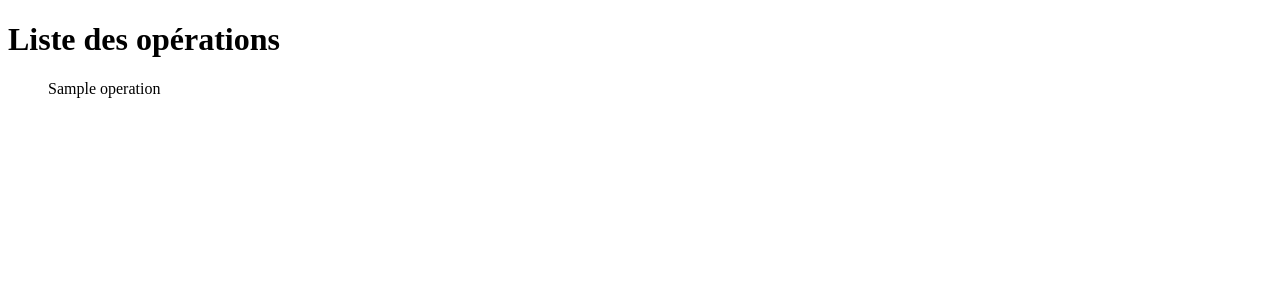
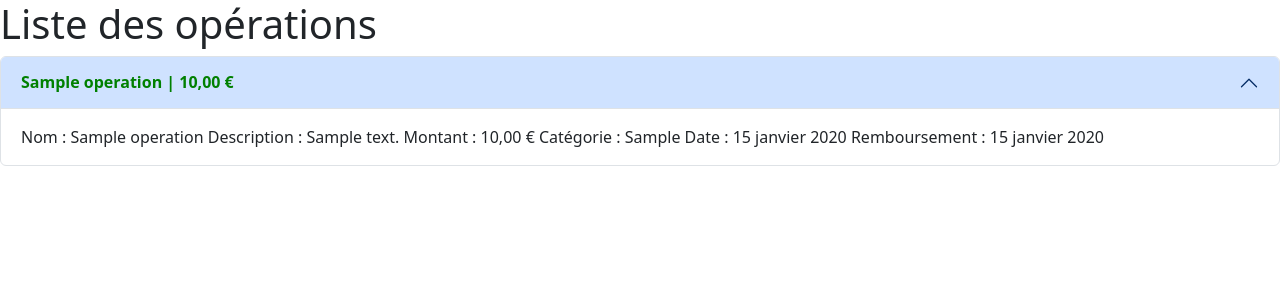
Before and after one commit to thomas-cvt/note-de-frais, a Django app: template note_de_frais/operations/templates/index.html in a window 1280 px wide. Shown: the top 300 px of the page. Run offline with Django 4.2, Linux system fonts and the light colour scheme; the template is opened without the code that fills it: values that come from a table or form of the project are taken from there, others are empty; tables that the repository leaves empty hold one stand-in row (values such as "Sample post"); some libraries are stand-ins or nearby versions.

Commit message:
Ajout alias, action remoursement et bootstrap

```diff
--- a/note_de_frais/note_de_frais/settings.py
+++ b/note_de_frais/note_de_frais/settings.py
@@ -37,7 +37,8 @@ INSTALLED_APPS = [
     'django.contrib.sessions',
     'django.contrib.messages',
     'django.contrib.staticfiles',
-    'operations'
+    'operations',
+    'bootstrap5',
 ]
 
 MIDDLEWARE = [
--- /dev/null
+++ b/note_de_frais/operations/actions.py
@@ -0,0 +1,6 @@
+from datetime import datetime
+from django.contrib import admin
+
+@admin.action(description="Marquer comme remboursé")
+def mark_refunded(modeladmin, request, queryset):
+    queryset.update(refunded=datetime.now())
--- a/note_de_frais/operations/admin.py
+++ b/note_de_frais/operations/admin.py
@@ -1,9 +1,11 @@
 from django.contrib import admin
 from .models import Operation
+from .actions import mark_refunded
 
 # Register your models here.
 
 class OperationAdmin(admin.ModelAdmin):
     list_display = ("name", "amount", "date", "refunded")
+    actions = [mark_refunded]
 
 admin.site.register(Operation, OperationAdmin)
--- a/note_de_frais/operations/models.py
+++ b/note_de_frais/operations/models.py
@@ -3,9 +3,13 @@ from django.db import models
 # Create your models here.
 
 class Operation(models.Model):
-    name = models.CharField(max_length=200)
-    description = models.CharField(max_length=500, null=True, blank=True)
-    amount = models.DecimalField(decimal_places=2, max_digits=10)
-    category = models.CharField(max_length=100, null=True, blank=True)
-    date = models.DateField()
-    refunded = models.DateField(null=True, blank=True)
+    name = models.CharField(max_length=200, verbose_name="Nom")
+    description = models.CharField(max_length=500, null=True, blank=True, verbose_name="Description")
+    amount = models.DecimalField(decimal_places=2, max_digits=10, verbose_name="Montant")
+    category = models.CharField(max_length=100, null=True, blank=True, verbose_name= "Catégorie")
+    date = models.DateField(verbose_name="Date")
+    refunded = models.DateField(null=True, blank=True, verbose_name="Remboursement")
+
+    def __str__(self) -> str:
+        date = self.date.strftime("%d/%m/%Y")
+        return f"{self.name} | {self.amount} | {date}"
--- a/note_de_frais/operations/templates/index.html
+++ b/note_de_frais/operations/templates/index.html
@@ -6,8 +6,34 @@
 
 
 {% block content %}
-  <h1>Liste des opérations</h1>
+<h1>Liste des opérations</h1>
+<div class="accordion" id="accordionOperation">
   {% for x in operations %}
-    <ul>{{ x.name }}</ul>
+  <div class="accordion-item">
+      <h2 class="accordion-header">
+        <button class="accordion-button  {% if not forloop.first %}collapsed{% endif %}" type="button" data-bs-toggle="collapse" data-bs-target="#collapse{{forloop.counter}}" aria-expanded="{% if forloop.first %}true{% else %}false{% endif %}" aria-controls="collapse{{forloop.counter}}">
+          <strong style="color: {% if x.amount < 0 %}red;{% elif x.amount > 0 %}green;{% else %}blue;{% endif %}">{{x.name}} | {{x.amount}} €</strong>
+        </button>
+      </h2>
+      <div id="collapse{{forloop.counter}}" class="accordion-collapse collapse {% if forloop.first %}show{% endif %}" data-bs-parent="#accordionOperation">
+        <div class="accordion-body">
+          Nom : {{x.name}}
+          {% if x.description != None %}
+          Description : {{x.description}}
+          {% endif %}
+          Montant : {{x.amount}} €
+          {% if x.category != None %}
+          Catégorie : {{x.category}}
+          {% endif %}
+          Date : {{x.date}}
+          {% if x.refunded != None %}
+          Remboursement : {{x.refunded}}
+          {% else %}
+          Remboursement : Non remboursé
+          {% endif %}
+        </div>
+      </div>
+    </div>
   {% endfor %}
+</div>
 {% endblock %}
--- a/note_de_frais/operations/templates/master.html
+++ b/note_de_frais/operations/templates/master.html
@@ -1,6 +1,9 @@
 <!DOCTYPE html>
 <html>
 <head>
+  {% load bootstrap5 %}
+  {% bootstrap_css %}
+  {% bootstrap_javascript %}
   <title>{% block title %}{% endblock %}</title>
 </head>
 <body>
```
